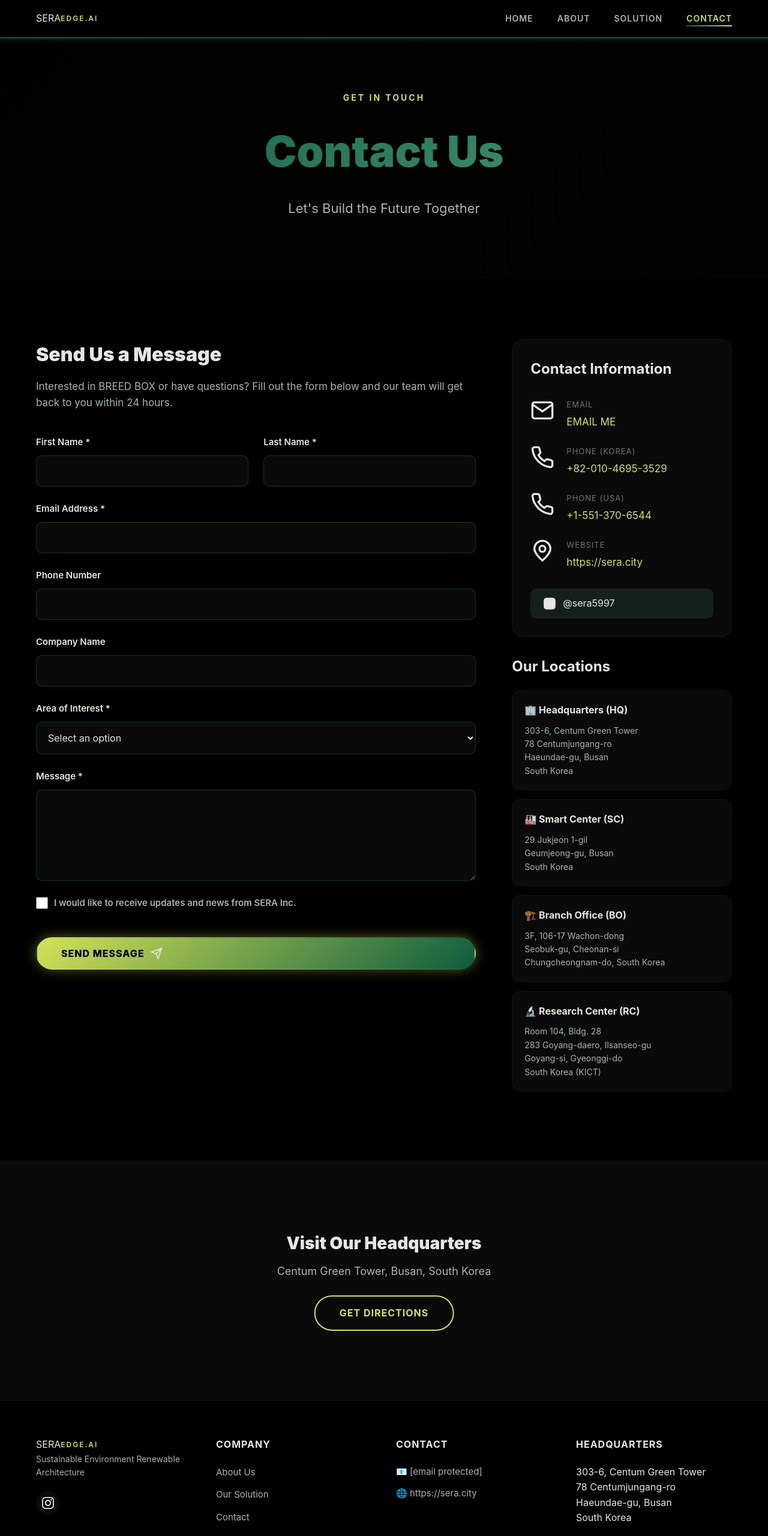
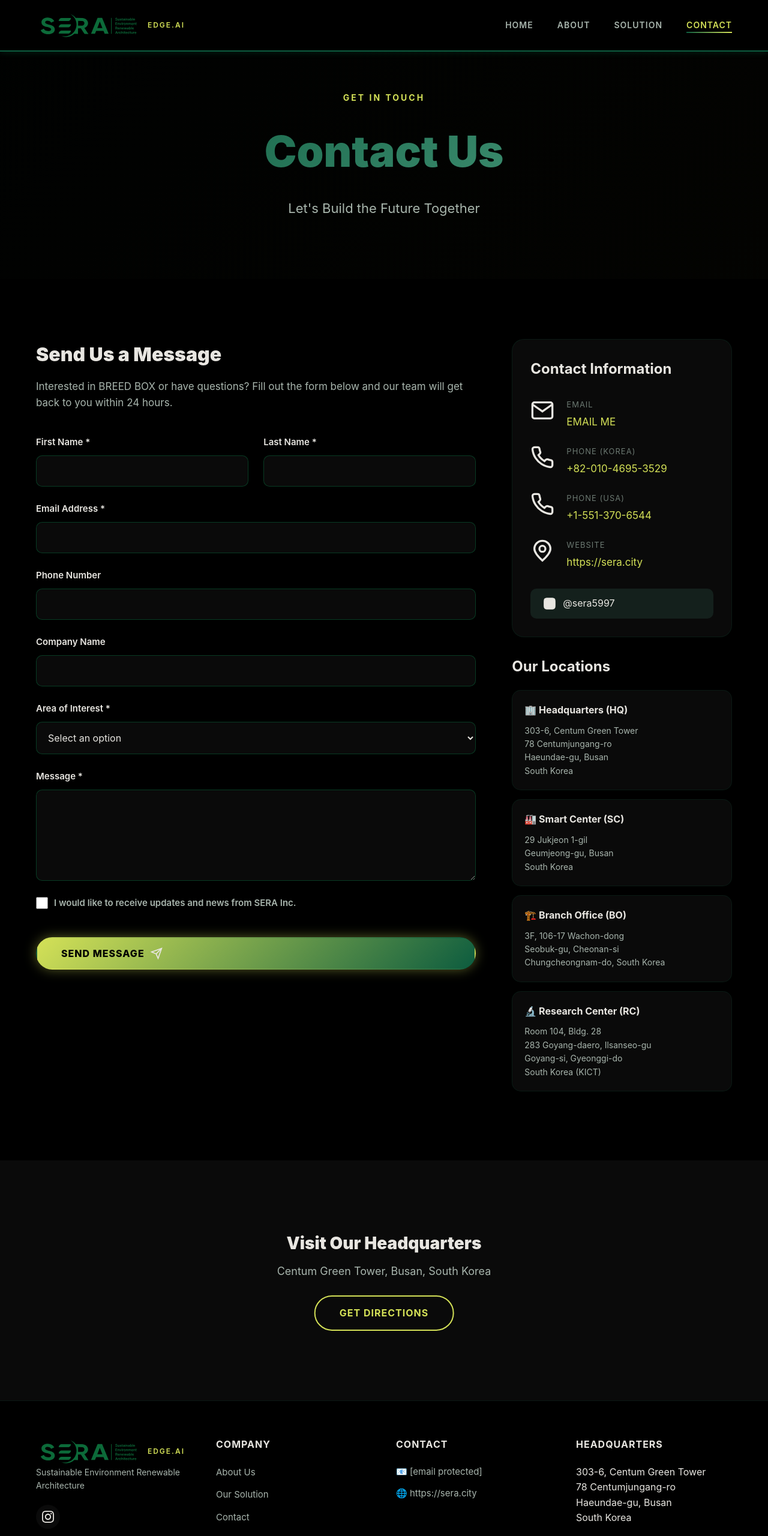
Before and after one commit to DR-DianaKim/seraedge-website, a plain HTML site: page contact.html in a window 1280 px wide. Shown: the top 2560 px of the page at 60% size. Drawn offline with Linux system fonts and the light colour scheme.

Commit message:
Update contact.html

```diff
--- a/contact.html
+++ b/contact.html
@@ -49,8 +49,10 @@
     <nav class="navbar">
         <div class="nav-container">
             <div class="logo">
-                <span class="logo-text">SERA</span>
-                <span class="logo-subtitle">EDGE.AI</span>
+             <a href="https://seraedge.ai" class="logo-link" target="_blank" rel="noopener">
+               <img src="images/sera-logo.svg" alt="SERA Inc." class="logo-img">
+               <span class="logo-subtitle">EDGE.AI</span>
+             </a>
             </div>
             <ul class="nav-menu">
                 <li><a href="index.html">HOME</a></li>
@@ -278,8 +280,10 @@
             <div class="footer-grid">
                 <div class="footer-column">
                     <div class="footer-logo">
-                        <span class="logo-text">SERA</span>
-                        <span class="logo-subtitle">EDGE.AI</span>
+                     <a href="https://seraedge.ai" class="logo-link" target="_blank" rel="noopener">
+                      <img src="images/sera-logo.svg" alt="SERA Inc." class="logo-img">
+                      <span class="logo-subtitle">EDGE.AI</span>
+                     </a>
                     </div>
                     <p class="footer-description">Sustainable Environment Renewable Architecture</p>
                     <div class="footer-social">
```
